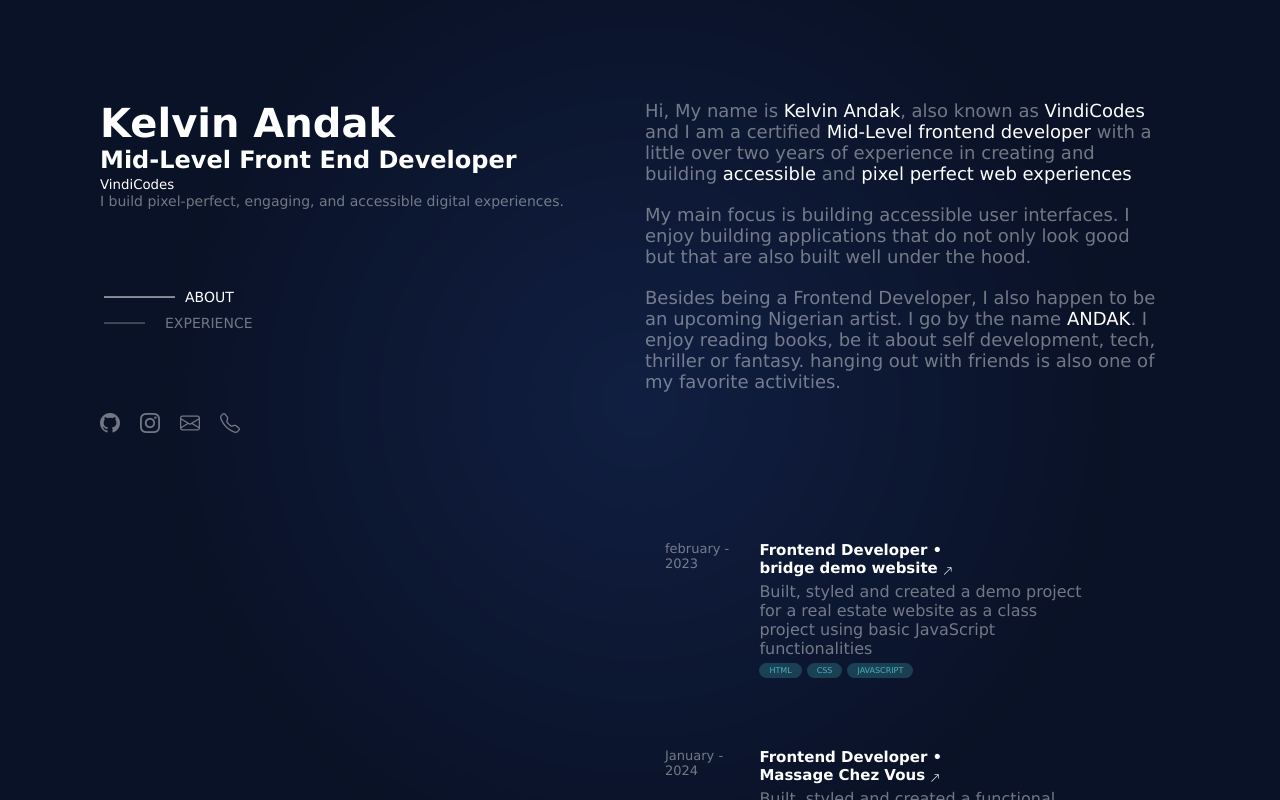
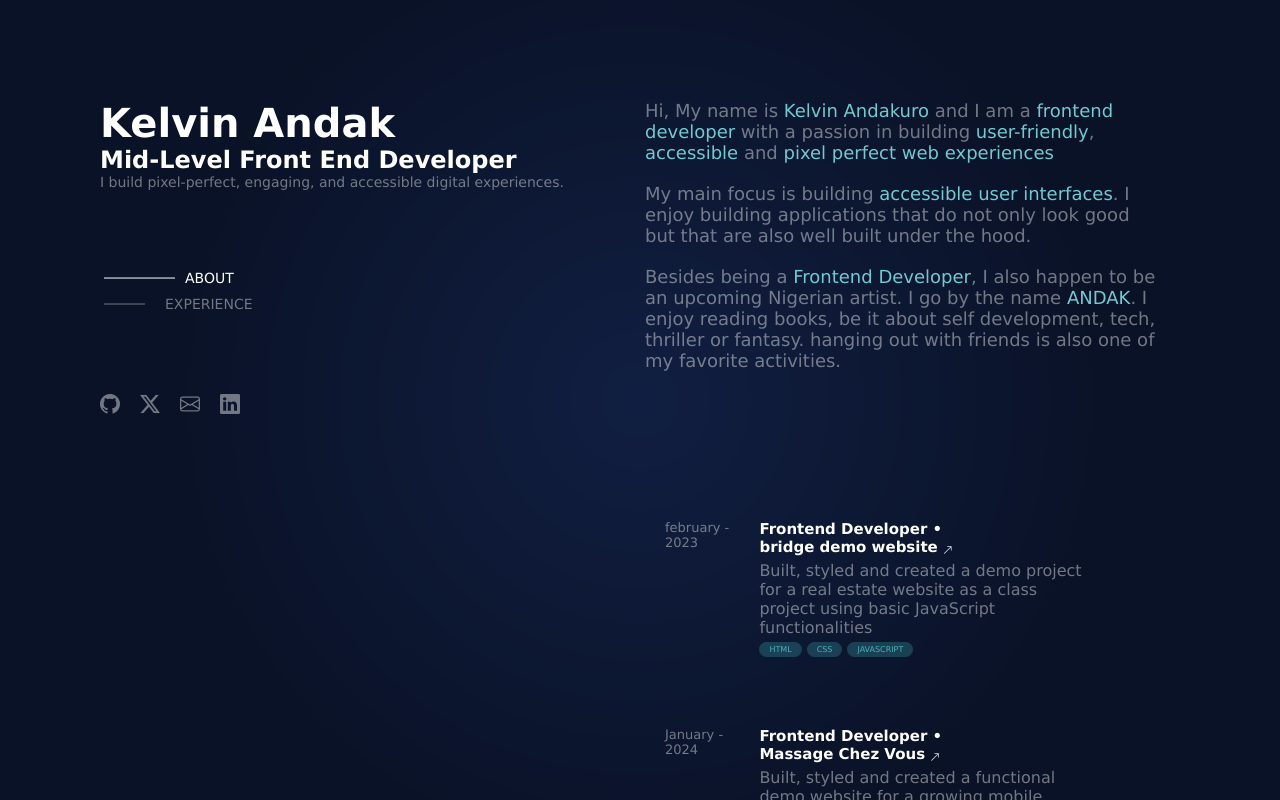
Before and after one commit to Andak-Creates/VINDiPortfolio, a React (Vite) app: page / in a window 1280 px wide. Shown: the top 800 px of the page. Built offline with nearby package versions, Linux system fonts and the light colour scheme.

Commit message:
Chore: Updated Portfolio Website

```diff
--- a/src/App.jsx
+++ b/src/App.jsx
@@ -1,4 +1,4 @@
-import React from "react";
+import React, { useEffect } from "react";
 import LoadingScreen from "./components/LoadingScreen";
 import "./css/loadingScreen.css";
 import Navigation from "./components/Navigation";
--- a/src/components/DisplayContent.jsx
+++ b/src/components/DisplayContent.jsx
@@ -10,23 +10,22 @@ const DisplayContent = () => {
         <div className="aboutDeets">
           <p>
             {" "}
-            Hi, My name is <span>Kelvin Andak</span>, also known as{" "}
-            <span>VindiCodes</span> and I am a certified{" "}
-            <span>Mid-Level frontend developer</span> with a little over two
-            years of experience in creating and building <span>accessible</span>{" "}
-            and <span>pixel perfect web experiences</span>
+            Hi, My name is <span>Kelvin Andakuro</span> and I am a{" "}
+            <span>frontend developer</span> with a passion in building{" "}
+            <span>user-friendly</span>, <span>accessible</span> and{" "}
+            <span>pixel perfect web experiences</span>
           </p>
 
           <p>
-            My main focus is building accessible user interfaces. I enjoy
-            building applications that do not only look good but that are also
-            built well under the hood.
+            My main focus is building <span>accessible user interfaces</span>. I
+            enjoy building applications that do not only look good but that are
+            also well built under the hood.
           </p>
 
           <p>
-            Besides being a Frontend Developer, I also happen to be an upcoming
-            Nigerian artist. I go by the name <span>ANDAK</span>. I enjoy
-            reading books, be it about self development, tech, thriller or
+            Besides being a <span>Frontend Developer</span>, I also happen to be
+            an upcoming Nigerian artist. I go by the name <span>ANDAK</span>. I
+            enjoy reading books, be it about self development, tech, thriller or
             fantasy. hanging out with friends is also one of my favorite
             activities.
           </p>
@@ -79,7 +78,7 @@ const DisplayContent = () => {
         ))}
       </div>
       <div className="endOfExpo">
-        <a href="andakResume.pdf">View Full Résumé</a>{" "}
+        <a href="kelvinAndakuroResume.pdf">View Full Résumé</a>{" "}
         <i className="bi bi-arrow-up-right"></i>
       </div>
 
--- a/src/components/Navigation.jsx
+++ b/src/components/Navigation.jsx
@@ -33,7 +33,7 @@ const Navigation = () => {
       <div className="desc">
         <h1>Kelvin Andak</h1>
         <h2>Mid-Level Front End Developer</h2>
-        <small>VindiCodes</small>
+
         <p>
           I build pixel-perfect, engaging, and accessible digital experiences.
         </p>
@@ -65,16 +65,16 @@ const Navigation = () => {
         <a href="https://github.com/Andak-Creates">
           <i className="bi bi-github"></i>
         </a>
-        <a href="https://www.instagram.com/vindicode.tech?igsh=ZTdzZjllemZuaWcx&utm_source=qr">
-          <i className="bi bi-instagram"></i>
+        <a href="https://www.twitter.com/kelvinacoder">
+          <i className="bi bi-twitter-x"></i>
         </a>
 
         <a href="mailto:kelvinandak@gmail.com?subject=Hello%20Kelvin&body=I%20am%20interested%20in%20your%20services.">
           <i className="bi bi-envelope"></i>
         </a>
 
-        <a href="tel:08101432389">
-          <i class="bi bi-telephone"></i>
+        <a href="https://www.linkedin.com/in/kelvin-andakuro-2618b92bb/">
+          <i className="bi bi-linkedin"></i>
         </a>
       </div>
     </div>
--- a/src/index.css
+++ b/src/index.css
@@ -122,7 +122,8 @@ body {
 }
 
 #about span {
-  color: white;
+  color: #70cad0;
+  cursor: pointer;
 }
 
 #about h4 {
```
Also changed, not shown: 1 other file (tests, documents, lock files or other folders).
